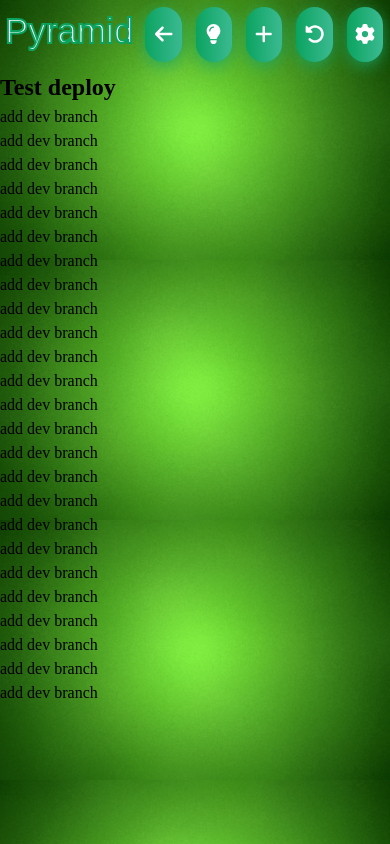
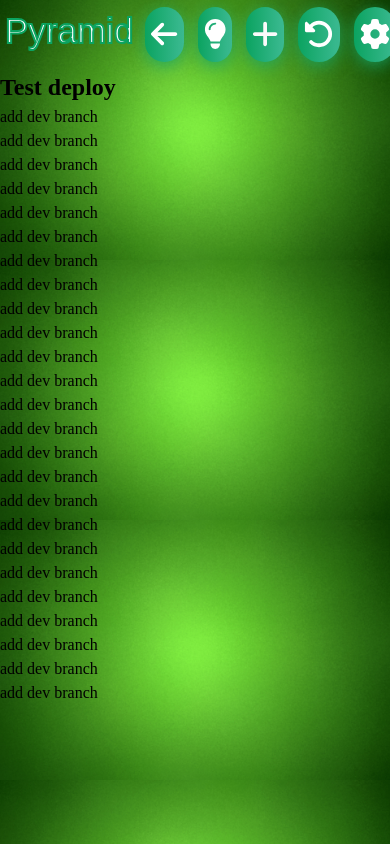
Before and after one commit to Igogoblin/pyramid, a React (Vite) app in the folder pyramid/: page / in a window 390 px wide. Shown: the top 844 px of the page. Built offline with nearby package versions, Linux system fonts and the light colour scheme; a web font is replaced by a local one.

Commit message:
fix of responsive header

```diff
--- a/pyramid/src/components/header/header.module.css
+++ b/pyramid/src/components/header/header.module.css
@@ -2,6 +2,7 @@
   display: flex;
   flex-direction: row;
   justify-content: space-evenly;
+  max-width: 100%;
 }
 
 div > h1 {
@@ -190,6 +191,8 @@ div > h1 {
   }
 
   .btn_hover {
+    font-size: 30px;
+    margin: 7px;
     margin: 7px;
   }
 
```
